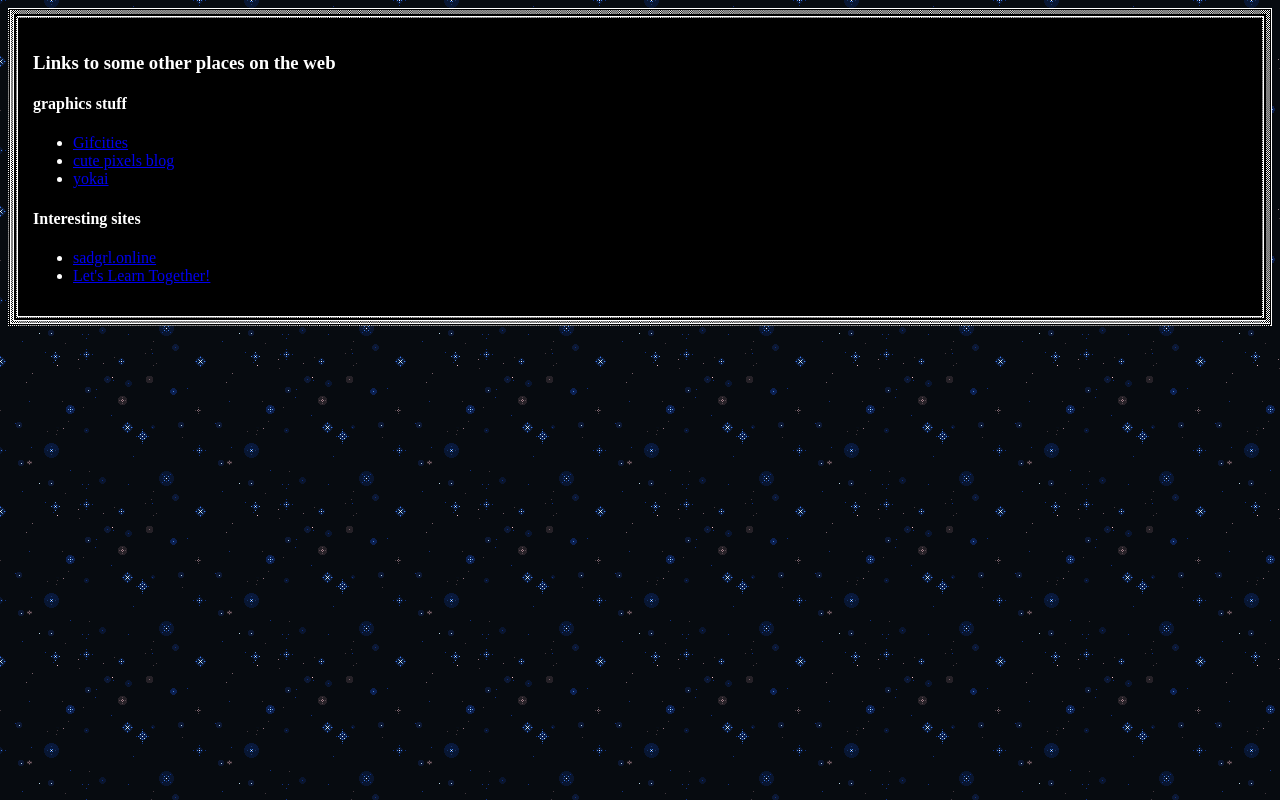
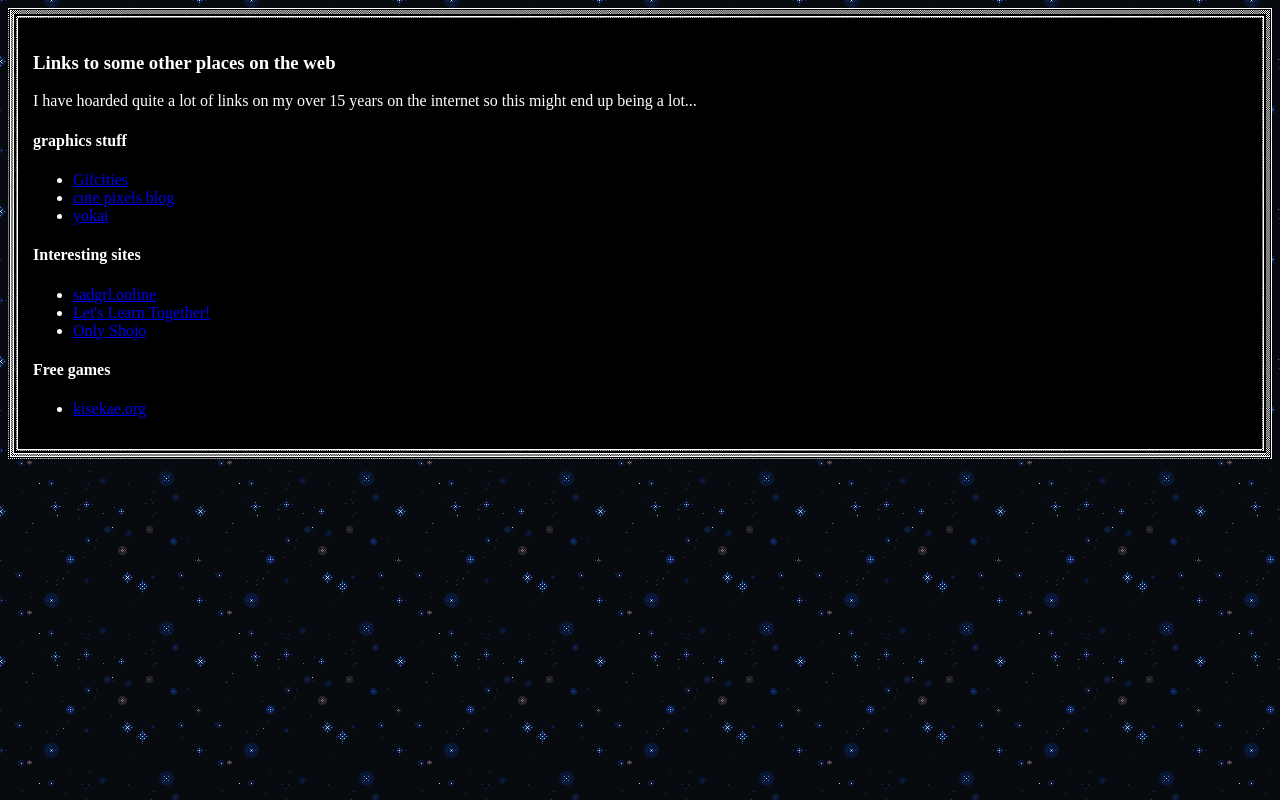
Before and after one commit to Kissamaagi/kissamaagi.github.io, a plain HTML site: page links/index.html in a window 1280 px wide. Drawn offline with Linux system fonts and the light colour scheme.

Commit message:
added links

```diff
--- a/links/index.html
+++ b/links/index.html
@@ -9,6 +9,7 @@
   <body>
   <div class="main">
     <h3>Links to some other places on the web</h3>
+    <p>I have hoarded quite a lot of links on my over 15 years on the internet so this might end up being a lot...</p>
     <h4>graphics stuff</h4>
     <ul>
         <li><a href="https://gifcities.org/">Gifcities</a></li>
@@ -19,6 +20,11 @@
     <ul>
         <li><a href="https://goblin-heart.net/sadgrl/">sadgrl.online</a></li>
         <li><a href="https://letslearntogether.neocities.org/">Let's Learn Together!</a></li>
+        <li><a href="https://www.onlyshojo.com/index.htm">Only Shojo</a></li>
+    </ul>
+    <h4>Free games</h4>
+    <ul>
+        <li><a href="https://www.kisekae.org/">kisekae.org</a></li>
     </ul>
   </div>
   </body>
```
